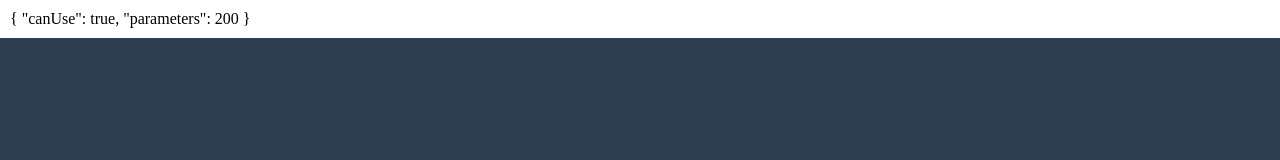
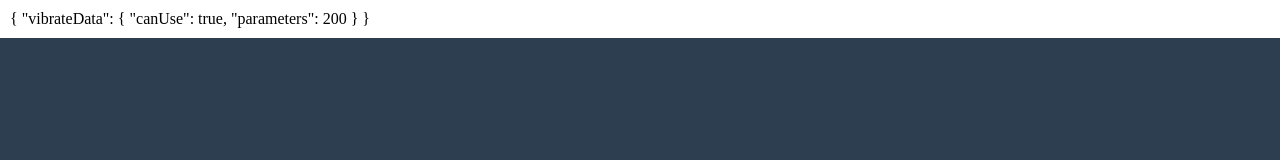
Before and after one commit to MirrorXu/Mirror.github.io, a Vue app: page / in a window 1280 px wide. Shown: the top 160 px of the page. Built offline with nearby package versions, Linux system fonts and the light colour scheme.

Commit message:
fix: 修复震动功能

```diff
--- a/public/index.html
+++ b/public/index.html
@@ -3,13 +3,14 @@
 <head>
     <meta charset="utf-8">
     <meta http-equiv="X-UA-Compatible" content="IE=edge">
-    <meta name="viewport" content="width=device-width,initial-scale=1.0">
+    <meta name="viewport" content="width=device-width,initial-scale=1.0,user-scalable=0">
     <link rel="icon" href="<%= BASE_URL %>favicon.ico">
     <title><%= htmlWebpackPlugin.options.title %></title>
 </head>
 <body>
 <noscript>
-      <strong>We're sorry but <%= htmlWebpackPlugin.options.title %> doesn't work properly without JavaScript enabled. Please enable it to continue.</strong>
+    <strong>We're sorry but <%= htmlWebpackPlugin.options.title %> doesn't work properly without JavaScript enabled.
+        Please enable it to continue.</strong>
 </noscript>
 <div id="app"></div>
 <!-- built files will be auto injected -->
--- a/src/App.vue
+++ b/src/App.vue
@@ -5,7 +5,7 @@
     <!--      <router-link to="/about">About</router-link>-->
     <!--    </nav>-->
     <!--    <router-view />-->
-    <div class="info">{{ vibrateData }}</div>
+    <div class="info">{{ _info }}</div>
     <audio controls class="audioPlayer" :ref="playerId">
       <source :src="audioSource" type="audio/mp3" />
       Your browser does not support the <code>audio</code> element.
@@ -45,11 +45,20 @@ export default {
         //   30, 100,
         // ],
       },
+      err: false,
     };
   },
   computed: {
     imgStyle() {
       return { width: `${innerWidth / 4}px` };
+    },
+    _info() {
+      const { err, vibrateData } = this;
+      let ret = { vibrateData };
+      if (err) {
+        Object.assign(ret, { err });
+      }
+      return ret;
     },
   },
   created() {
@@ -63,8 +72,13 @@ export default {
     handlePlay() {
       // if (this.playing) return;
       if (audioPlayer) {
-        window.navigator.vibrate(this.vibrateData.parameters);
-        audioPlayer.play();
+        try {
+          window.navigator.vibrate(this.vibrateData.parameters);
+        } catch (err) {
+          this._info = err;
+        } finally {
+          audioPlayer.play();
+        }
       }
     },
     bindWindowSize() {
```
Lines whose indentation alone changed are shown as unchanged.
